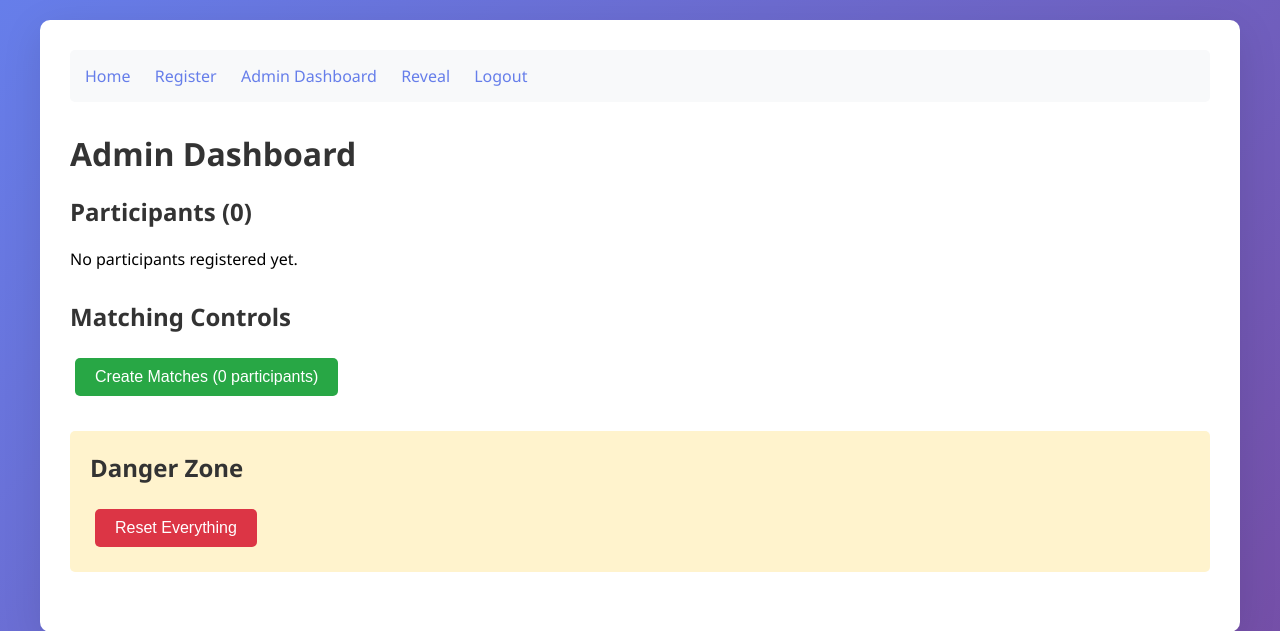
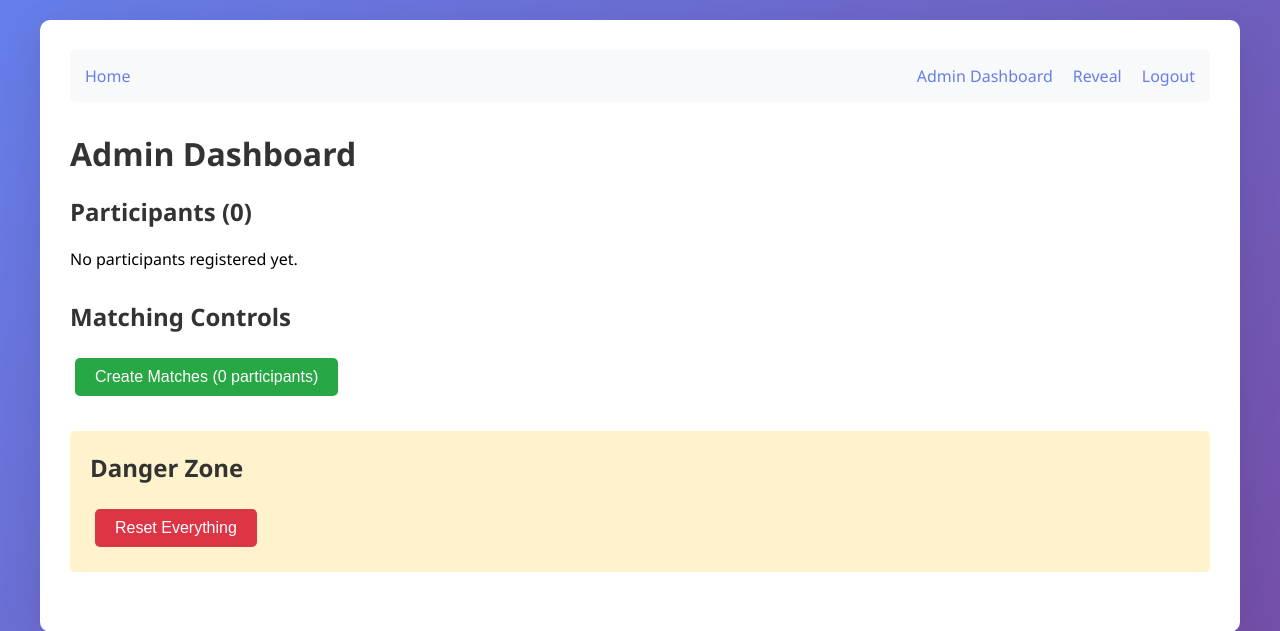
Before and after one commit to daxm/secretsantabot, a Flask app: page /admin/dashboard in a window 1280 px wide. Shown: the top 631 px of the page. Run offline with Flask 3, Linux system fonts and the light colour scheme; the visitor is signed in with stand-in values (Sample User, id 1).

Commit message:
Fix database path, improve email error handling, and redesign navigation
- Fix SQLite database path to use absolute path in Docker container
- Add detailed error messages for email failures (DNS, auth, connection issues)
- Redesign navigation: remove Register link, right-align admin controls
- Admin-only pages (Reveal, Logout) now only visible when authenticated

🤖 Generated with [Claude Code](https://claude.com/claude-code)

Co-Authored-By: Claude <noreply@anthropic.com>

```diff
--- a/app/__init__.py
+++ b/app/__init__.py
@@ -12,7 +12,7 @@ def create_app():
 
     # Configuration
     app.config['SECRET_KEY'] = os.getenv('SECRET_KEY', 'dev-secret-key-change-in-production')
-    app.config['SQLALCHEMY_DATABASE_URI'] = 'sqlite:///data/secretsanta.db'
+    app.config['SQLALCHEMY_DATABASE_URI'] = 'sqlite:////app/data/secretsanta.db'
     app.config['SQLALCHEMY_TRACK_MODIFICATIONS'] = False
     app.config['ADMIN_PASSWORD'] = os.getenv('ADMIN_PASSWORD', 'admin')
 
--- a/app/routes.py
+++ b/app/routes.py
@@ -141,6 +141,7 @@ def send_emails():
 
     sent_count = 0
     error_count = 0
+    first_error = None
 
     for match in matches:
         try:
@@ -181,12 +182,26 @@ Secret Santa Bot
 
         except Exception as e:
             error_count += 1
-            print(f"Error sending email to {giver.email}: {str(e)}")
+            error_msg = str(e)
+            print(f"Error sending email to {giver.email}: {error_msg}")
+
+            # Store first error for user feedback
+            if not first_error:
+                if 'Name or service not known' in error_msg:
+                    first_error = f"Cannot resolve SMTP server hostname. Check SMTP_SERVER in .env"
+                elif 'Authentication failed' in error_msg or 'Invalid credentials' in error_msg:
+                    first_error = f"SMTP authentication failed. Check SMTP_USERNAME and SMTP_PASSWORD in .env"
+                elif 'Connection refused' in error_msg:
+                    first_error = f"Connection refused. Check SMTP_SERVER and SMTP_PORT in .env"
+                elif 'timed out' in error_msg:
+                    first_error = f"Connection timeout. Check network/firewall settings"
+                else:
+                    first_error = f"Error: {error_msg}"
 
     if sent_count > 0:
         flash(f'Successfully sent {sent_count} emails!', 'success')
     if error_count > 0:
-        flash(f'Failed to send {error_count} emails. Check logs.', 'error')
+        flash(f'Failed to send {error_count} emails. {first_error}', 'error')
 
     return redirect(url_for('main.admin_dashboard'))
 
--- a/app/templates/base.html
+++ b/app/templates/base.html
@@ -37,12 +37,24 @@
             padding: 15px;
             border-radius: 5px;
             margin-bottom: 30px;
+            display: flex;
+            justify-content: space-between;
+            align-items: center;
+        }
+
+        .nav-left {
+            display: flex;
+            gap: 20px;
+        }
+
+        .nav-right {
+            display: flex;
+            gap: 20px;
         }
 
         .nav a {
             color: #667eea;
             text-decoration: none;
-            margin-right: 20px;
             font-weight: 500;
         }
 
@@ -163,8 +175,10 @@
 <body>
     <div class="container">
         <div class="nav">
+            <div class="nav-left">
                 <a href="{{ url_for('main.index') }}">Home</a>
-            <a href="{{ url_for('main.register') }}">Register</a>
+            </div>
+            <div class="nav-right">
                 {% if session.get('admin_authenticated') %}
                     <a href="{{ url_for('main.admin_dashboard') }}">Admin Dashboard</a>
                     <a href="{{ url_for('main.reveal') }}">Reveal</a>
@@ -172,6 +186,7 @@
                 {% else %}
                     <a href="{{ url_for('main.admin_login') }}">Admin Login</a>
                 {% endif %}
+            </div>
         </div>
 
         {% with messages = get_flashed_messages(with_categories=true) %}
```
Lines whose indentation alone changed are shown as unchanged.
